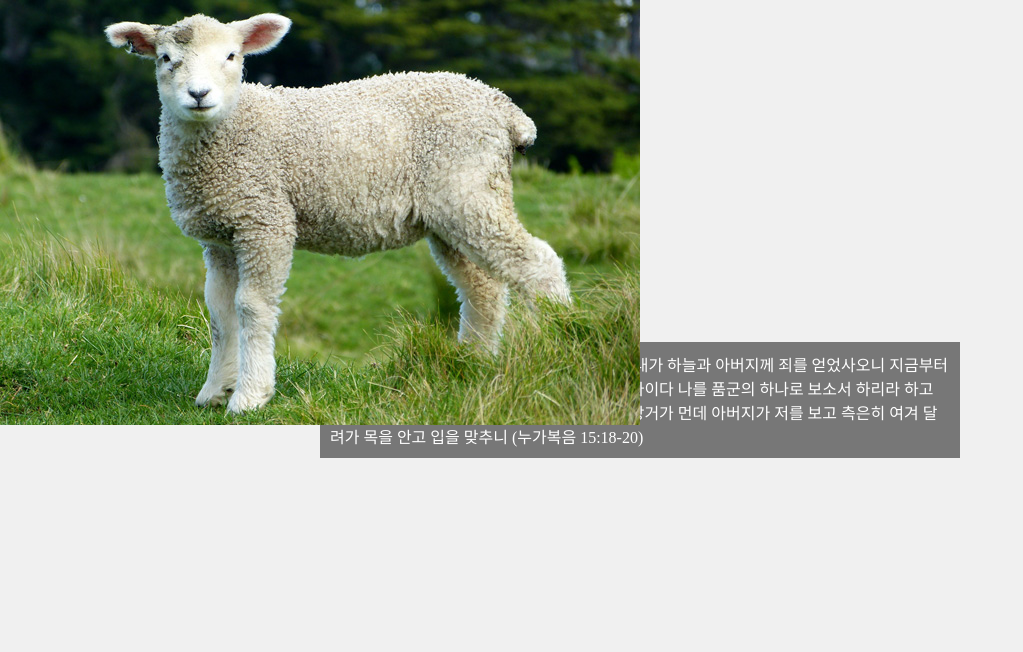
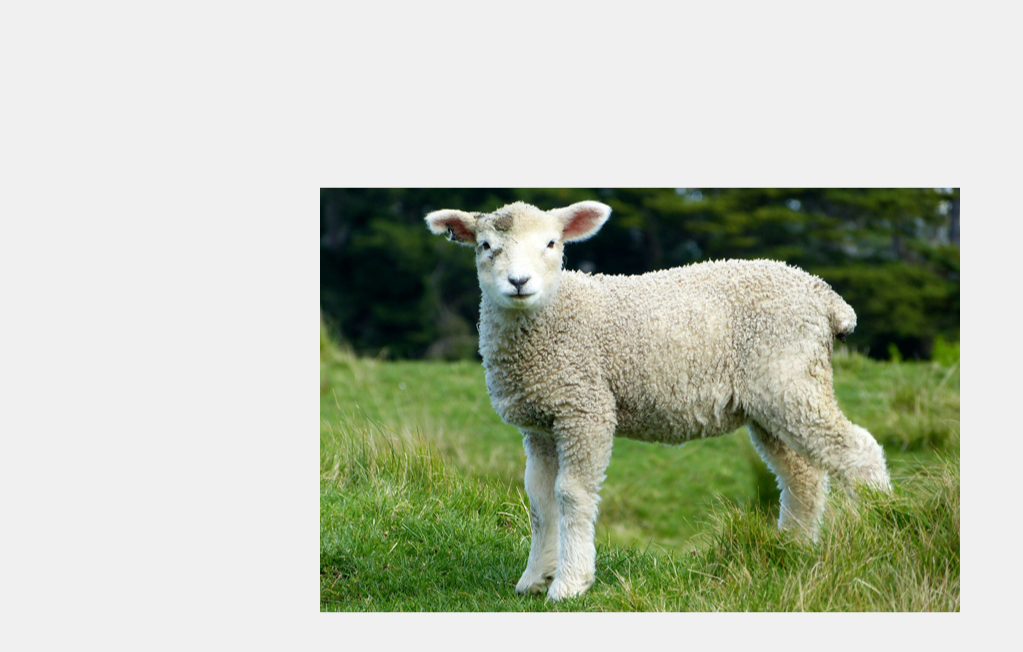
Before and after one commit to gojikan/sheep, a plain HTML site: page index.html in a window 1280 px wide. Shown: the whole page, without its empty margins (0-1023 px from the left). Drawn offline with Linux system fonts and the light colour scheme.

Commit message:
Update style.css

```diff
--- a/styles/style.css
+++ b/styles/style.css
@@ -8,10 +8,15 @@ body {
 }
 
 #canvas {
+  max-width: 100%; /* 최대 너비 설정 */
+  max-height: 80vh; /* 최대 높이 설정 (예시로 80vh로 설정했습니다) */
+  width: auto; /* 너비 자동 조정 */
+  height: auto; /* 높이 자동 조정 */
   position: absolute;
-  top: 0;
-  left: 0;
-  z-index: 1; /* canvas의 z-index를 0으로 설정 */
+  top: 50%;
+  left: 50%;
+  transform: translate(-50%, -50%);
+  z-index: 1;
 }
 
 #message {
@@ -22,6 +27,6 @@ body {
   background-color: rgba(0, 0, 0, 0.5);
   color: white;
   padding: 10px;
-/*   display: none; 초기에는 숨김 */
+
   z-index: 0; /* message의 z-index를 1로 설정하여 canvas 위에 위치 */
 }
```
